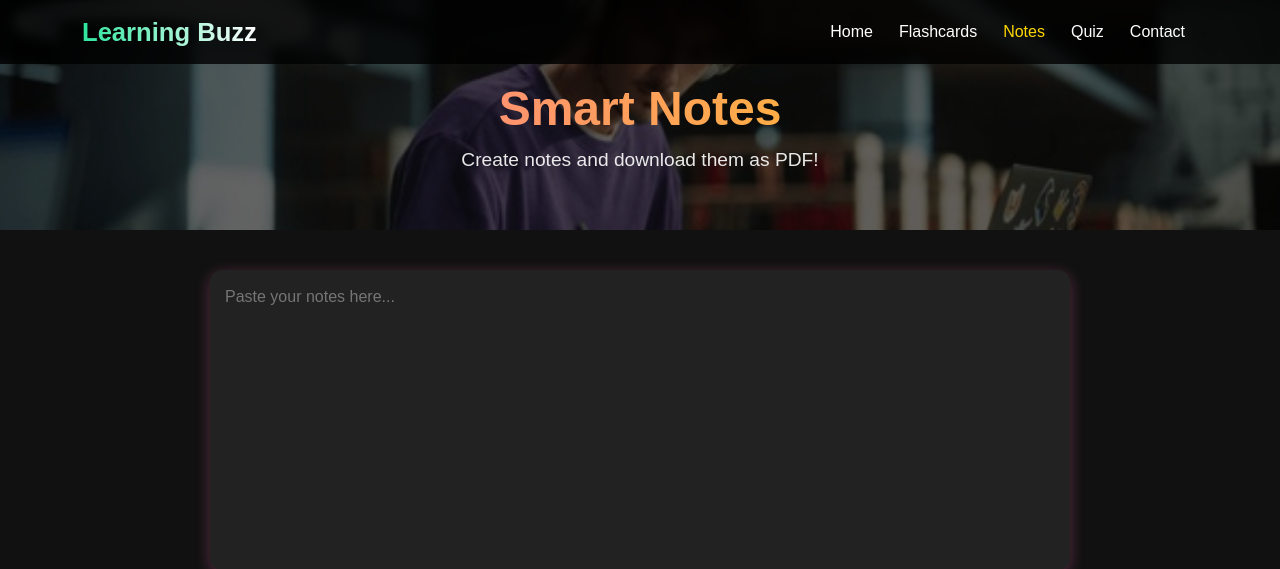
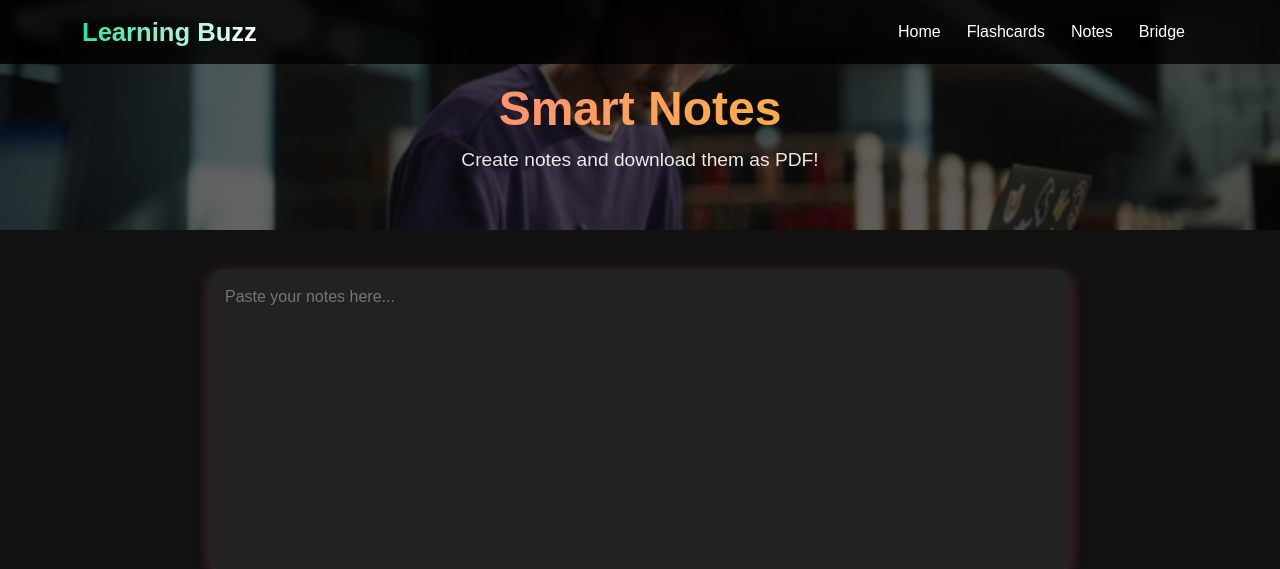
Before and after one commit to Debojyoti27/Learning-Buzz, a Flask app: page /notes in a window 1280 px wide. Shown: the top 569 px of the page. Run offline with Flask 3, Linux system fonts and the light colour scheme; some libraries are stand-ins or nearby versions.

Commit message:
Update notes.html

```diff
--- a/templates/notes.html
+++ b/templates/notes.html
@@ -106,11 +106,12 @@
       </button>
       <div class="collapse navbar-collapse" id="navbarNav">
         <ul class="navbar-nav ms-auto">
-          <li class="nav-item"><a class="nav-link" href="index.html">Home</a></li>
-          <li class="nav-item"><a class="nav-link" href="flashcards.html">Flashcards</a></li>
-          <li class="nav-item"><a class="nav-link active" href="notes.html">Notes</a></li>
-          <li class="nav-item"><a class="nav-link" href="quiz.html">Quiz</a></li>
-          <li class="nav-item"><a class="nav-link" href="contact.html">Contact</a></li>
+
+  <a class="nav-link" href="{{ url_for('home') }}">Home</a>
+  <a class="nav-link" href="{{ url_for('flashcards_page') }}">Flashcards</a>
+  <a class="nav-link" href="{{ url_for('notes_page') }}">Notes</a>
+  <a class="nav-link" href="{{ url_for('bridge_page') }}">Bridge</a>
+
         </ul>
       </div>
     </div>
```
